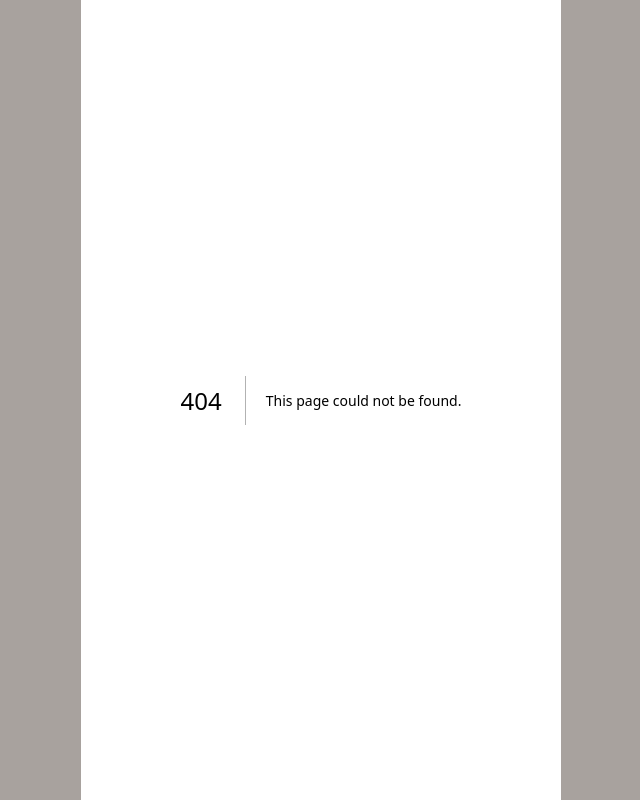
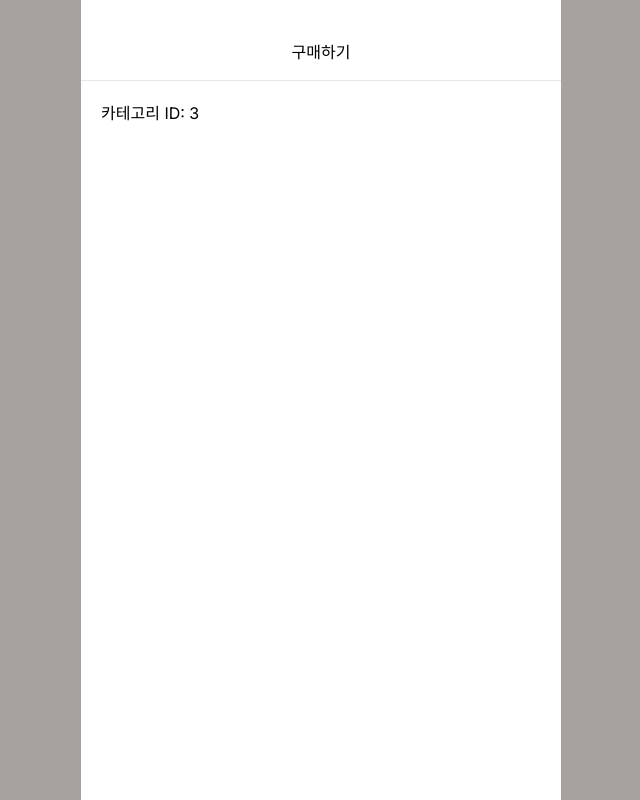
Before and after one commit to yulmucha/brandkon-frontend, a Next.js app: page /categories/3 in a window 1280 px wide. Before the commit this address had no page. Shown: the whole page, without its empty margins (319-959 px from the left). Built offline with nearby package versions, Linux system fonts and the light colour scheme.

Commit message:
카테고리 페이지, 레이아웃 추가

```diff
--- /dev/null
+++ b/src/app/categories/[categoryId]/layout.tsx
@@ -0,0 +1,16 @@
+import Header from "@/components/header";
+
+export default function RootLayout({
+  children,
+}: Readonly<{
+  children: React.ReactNode;
+}>) {
+  return (
+    <div className="h-full w-full flex flex-col relative overflow-hidden">
+      <Header hasBack={false}>구매하기</Header>
+      <div className="w-full h-full flex flex-col overflow-y-auto py-5 px-5 scrollbar-hide">
+        {children}
+      </div>
+    </div>
+  );
+}
--- /dev/null
+++ b/src/app/categories/[categoryId]/page.tsx
@@ -0,0 +1,7 @@
+export default function CategoryPage({
+  params,
+}: {
+  params: { categoryId: string };
+}) {
+  return <div>카테고리 ID: {params.categoryId}</div>;
+}
```
